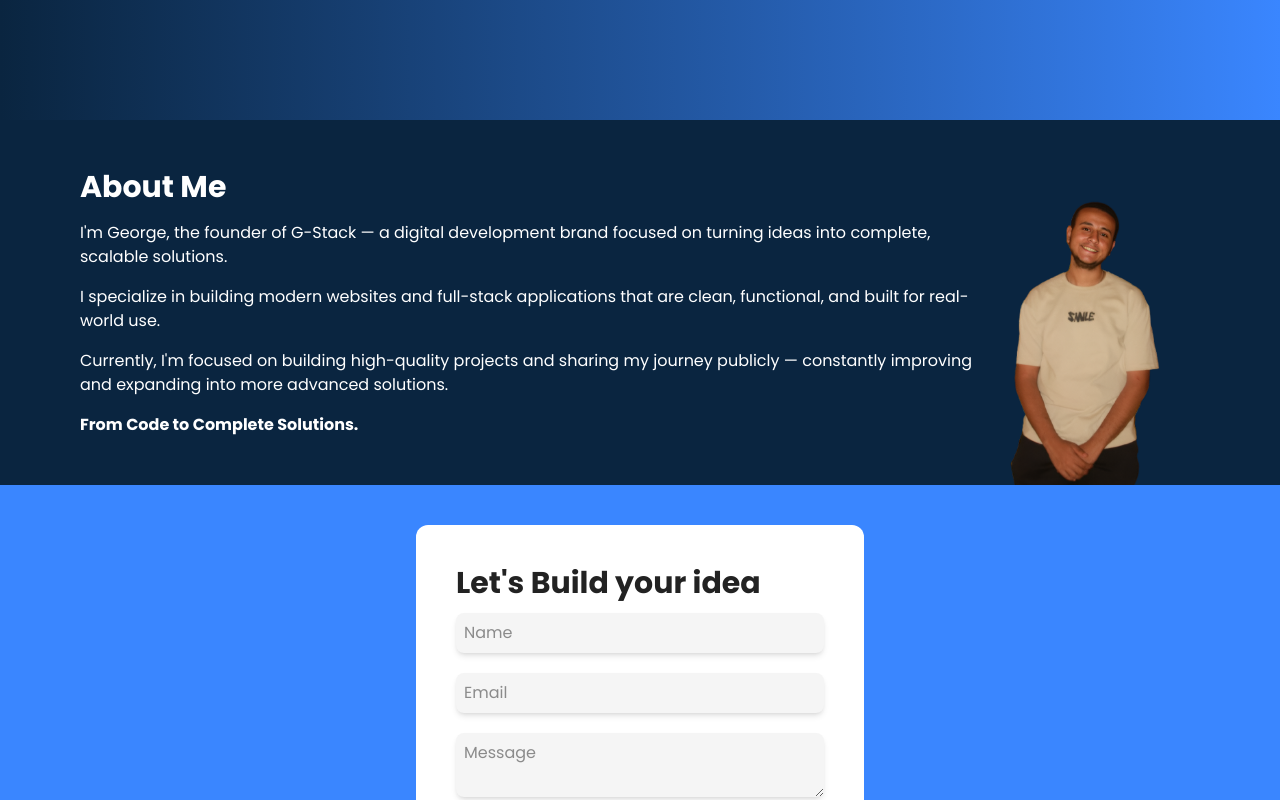
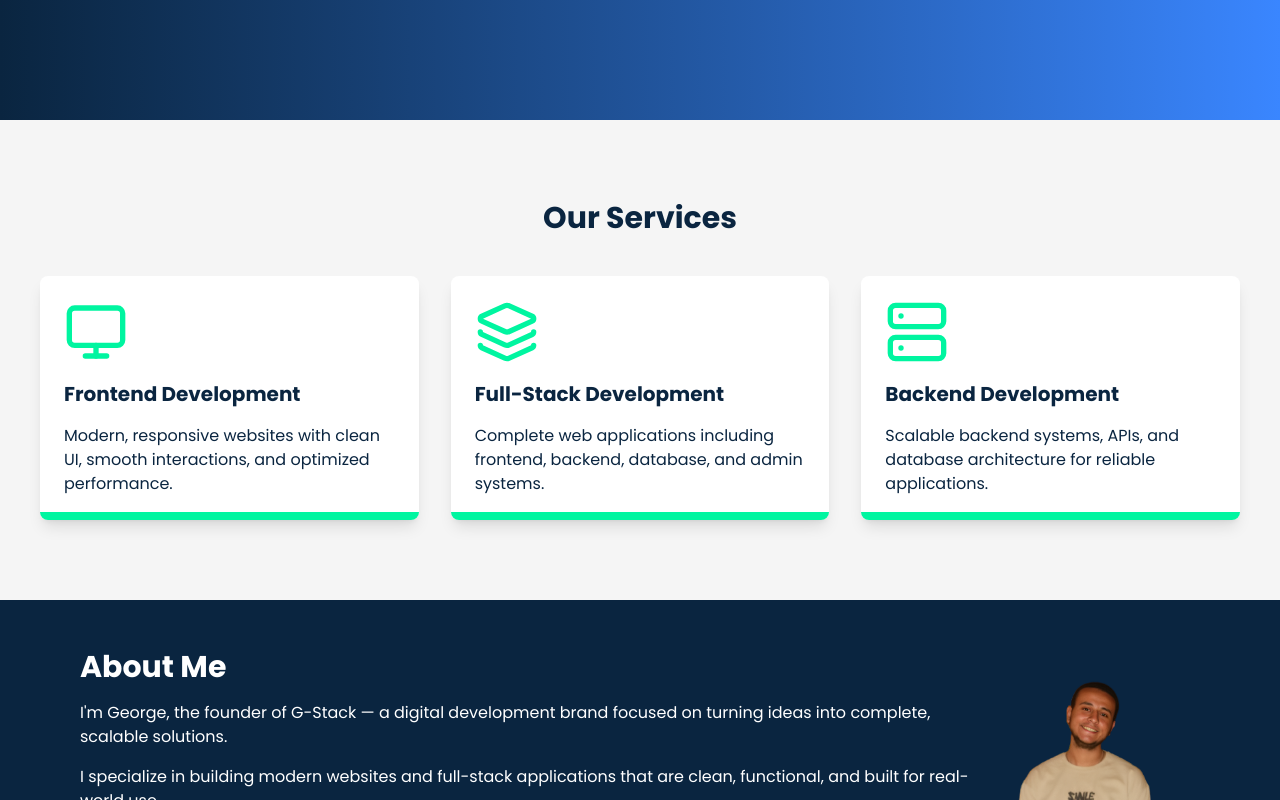
Before and after one commit to gstack-dev/gstack-landing-page, a React (Vite) app: page / in a window 1280 px wide. Shown: the part 680-1480 px from the top of the page. Built offline with nearby package versions, Linux system fonts and the light colour scheme.

Commit message:
services

```diff
--- a/src/App.tsx
+++ b/src/App.tsx
@@ -2,12 +2,14 @@ import Hero from "./Sections/Hero";
 import Footer from "./Sections/Footer";
 import ContactMe from "./Sections/ContactMe";
 import AboutMe from "./Sections/AboutMe";
+import Services from "./Sections/Services";
 
 function App() {
     return (
         <>
             <div className="text-white font-[poppins]">
                 <Hero />
+                <Services />
                 <AboutMe />
                 <ContactMe />
                 <Footer />
--- a/src/Sections/Hero.tsx
+++ b/src/Sections/Hero.tsx
@@ -6,12 +6,23 @@ const Hero = () => {
             <Navbar />
             <div className="hero h-screen flex items-center justify-center bg-linear-to-r from-primary to-secondary w-full">
                 <div className="hero-content flex flex-col items-center justify-center gap-4">
-                    <h1 className="text-2xl lg:text-5xl font-bold text-center md:text-4xl">From Code To Complete Solutions</h1>
+                    <h1 className="text-2xl lg:text-5xl font-bold text-center md:text-4xl">
+                        From Code To Complete Solutions
+                    </h1>
                     <p className="text-sm lg:text-xl text-gray-300 text-center md:text-lg max-w-75 mx-auto">
                         Modern websites, full-stack applications, and scalable
                         digital solutions.
                     </p>
-                    <button className="bg-accent text-primary px-4 py-2 rounded-md hover:bg-primary hover:text-accent transition-colors duration-300 font-medium text-xl cursor-pointer mt-4">Start Your Project</button>
+                    <button
+                        className="bg-accent text-primary px-4 py-2 rounded-md hover:bg-primary hover:text-accent transition-colors duration-300 font-medium text-xl cursor-pointer mt-4"
+                        onClick={() => {
+                            document.getElementById("services")?.scrollIntoView({
+                                behavior: "smooth",
+                            });
+                        }}
+                    >
+                        Start Your Project
+                    </button>
                 </div>
             </div>
         </header>
--- /dev/null
+++ b/src/Sections/Services.tsx
@@ -0,0 +1,30 @@
+import { Layers, Monitor, Server } from "lucide-react"
+
+const Services = () => {
+    return (
+        <section id="services" className="py-20 px-10 bg-background">
+            <div className="max-w-7xl mx-auto">
+                <h2 className="text-3xl font-bold text-primary text-center mb-10">Our Services</h2>
+                <div className="grid grid-cols-1 md:grid-cols-2 lg:grid-cols-3 gap-8">
+                    <div className="bg-white p-6 rounded-lg shadow-lg hover:shadow-xl hover:shadow-accent transition-all duration-300 relative after:content-[''] after:absolute after:bottom-0 after:left-0 after:w-full after:h-2 after:z-10 after:bg-accent after:rounded-b-lg">
+                        <Monitor className="text-accent w-16 h-16 mb-4" />
+                        <h3 className="text-xl font-bold text-primary mb-4">Frontend Development</h3>
+                        <p className="text-primary">Modern, responsive websites with clean UI, smooth interactions, and optimized performance.</p>
+                    </div>
+                    <div className="bg-white p-6 rounded-lg shadow-lg hover:shadow-xl hover:shadow-accent transition-all duration-300 relative after:content-[''] after:absolute after:bottom-0 after:left-0 after:w-full after:h-2 after:z-10 after:bg-accent after:rounded-b-lg">
+                        <Layers className="text-accent w-16 h-16 mb-4" />
+                        <h3 className="text-xl font-bold text-primary mb-4">Full-Stack Development</h3>
+                        <p className="text-primary">Complete web applications including frontend, backend, database, and admin systems.</p>
+                    </div>
+                    <div className="bg-white p-6 rounded-lg shadow-lg hover:shadow-xl hover:shadow-accent transition-all duration-300 relative after:content-[''] after:absolute after:bottom-0 after:left-0 after:w-full after:h-2 after:z-10 after:bg-accent after:rounded-b-lg">
+                        <Server className="text-accent w-16 h-16 mb-4" />
+                        <h3 className="text-xl font-bold text-primary mb-4">Backend Development</h3>
+                        <p className="text-primary">Scalable backend systems, APIs, and database architecture for reliable applications.</p>
+                    </div>
+                </div>
+            </div>
+        </section>
+    )
+}
+
+export default Services
--- a/src/components/Navbar.tsx
+++ b/src/components/Navbar.tsx
@@ -15,14 +15,20 @@ const Navbar = () => {
                         <a
                             href="#"
                             className="hover:text-accent transition-colors duration-300 font-medium text-xl"
+                            onClick={() => {
+                                setIsMenuOpen(false);
+                            }}
                         >
                             Home
                         </a>
                     </li>
                     <li>
                         <a
-                            href="#"
+                            href="#services"
                             className="hover:text-accent transition-colors duration-300 font-medium text-xl"
+                            onClick={() => {
+                                setIsMenuOpen(false);
+                            }}
                         >
                             Services
                         </a>
@@ -31,6 +37,9 @@ const Navbar = () => {
                         <a
                             href="#"
                             className="hover:text-accent transition-colors duration-300 font-medium text-xl"
+                            onClick={() => {
+                                setIsMenuOpen(false);
+                            }}
                         >
                             Technologies
                         </a>
@@ -39,6 +48,9 @@ const Navbar = () => {
                         <a
                             href="#"
                             className="hover:text-accent transition-colors duration-300 font-medium text-xl"
+                            onClick={() => {
+                                setIsMenuOpen(false);
+                            }}
                         >
                             Portfolio
                         </a>
@@ -47,6 +59,9 @@ const Navbar = () => {
                         <a
                             href="#about"
                             className="hover:text-accent transition-colors duration-300 font-medium text-xl"
+                            onClick={() => {
+                                setIsMenuOpen(false);
+                            }}
                         >
                             About
                         </a>
@@ -55,6 +70,9 @@ const Navbar = () => {
                         <a
                             href="#contact"
                             className="hover:text-accent transition-colors duration-300 font-medium text-xl"
+                            onClick={() => {
+                                setIsMenuOpen(false);
+                            }}
                         >
                             Contact
                         </a>
@@ -83,14 +101,20 @@ const Navbar = () => {
                                 <a
                                     href="#"
                                     className="hover:text-accent transition-colors duration-300 font-medium text-xl"
+                                    onClick={() => {
+                                        setIsMenuOpen(false);
+                                    }}
                                 >
                                     Home
                                 </a>
                             </li>
                             <li>
                                 <a
-                                    href="#"
+                                    href="#services"
                                     className="hover:text-accent transition-colors duration-300 font-medium text-xl"
+                                    onClick={() => {
+                                        setIsMenuOpen(false);
+                                    }}
                                 >
                                     Services
                                 </a>
@@ -99,6 +123,9 @@ const Navbar = () => {
                                 <a
                                     href="#"
                                     className="hover:text-accent transition-colors duration-300 font-medium text-xl"
+                                    onClick={() => {
+                                        setIsMenuOpen(false);
+                                    }}
                                 >
                                     Technologies
                                 </a>
@@ -107,6 +134,9 @@ const Navbar = () => {
                                 <a
                                     href="#"
                                     className="hover:text-accent transition-colors duration-300 font-medium text-xl"
+                                    onClick={() => {
+                                        setIsMenuOpen(false);
+                                    }}
                                 >
                                     Portfolio
                                 </a>
@@ -115,6 +145,9 @@ const Navbar = () => {
                                 <a
                                     href="#about"
                                     className="hover:text-accent transition-colors duration-300 font-medium text-xl"
+                                    onClick={() => {
+                                        setIsMenuOpen(false);
+                                    }}
                                 >
                                     About
                                 </a>
@@ -123,6 +156,9 @@ const Navbar = () => {
                                 <a
                                     href="#contact"
                                     className="hover:text-accent transition-colors duration-300 font-medium text-xl"
+                                    onClick={() => {
+                                        setIsMenuOpen(false);
+                                    }}
                                 >
                                     Contact
                                 </a>
```
Also changed, not shown: screenshots/services.png (added), 1 other file (tests, documents, lock files or other folders).
